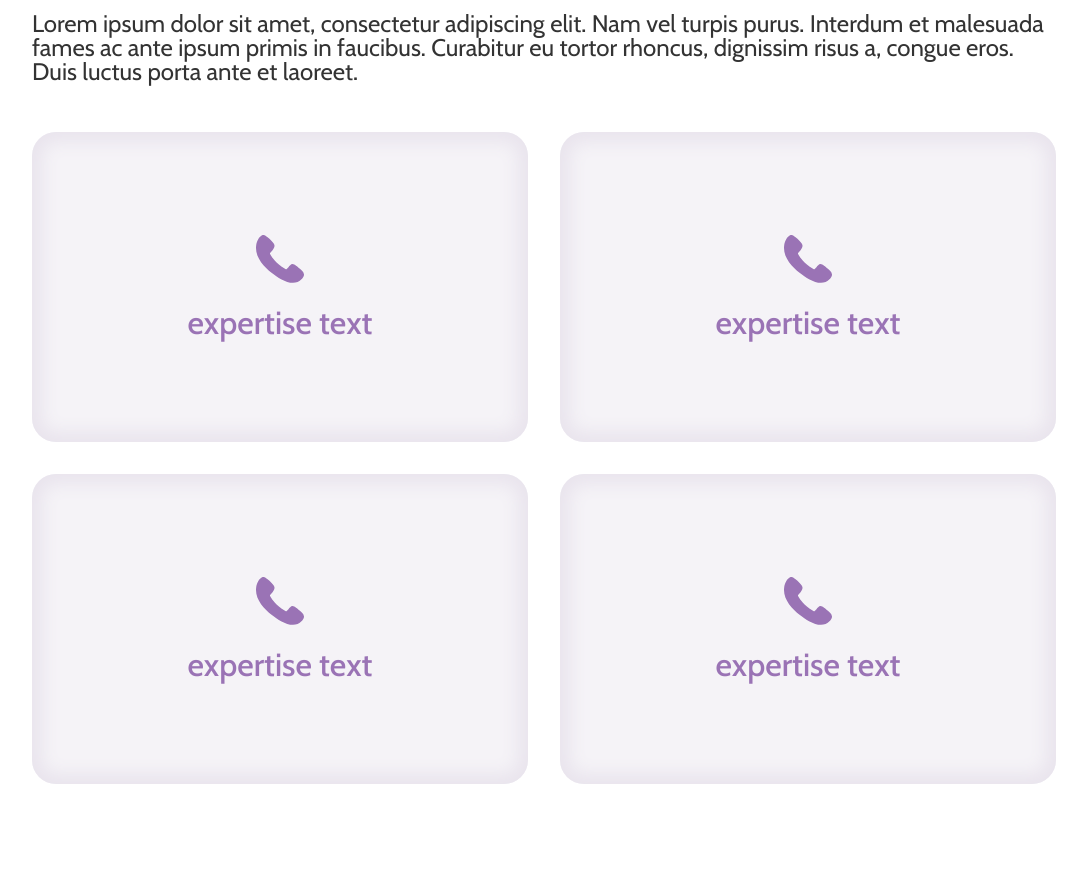
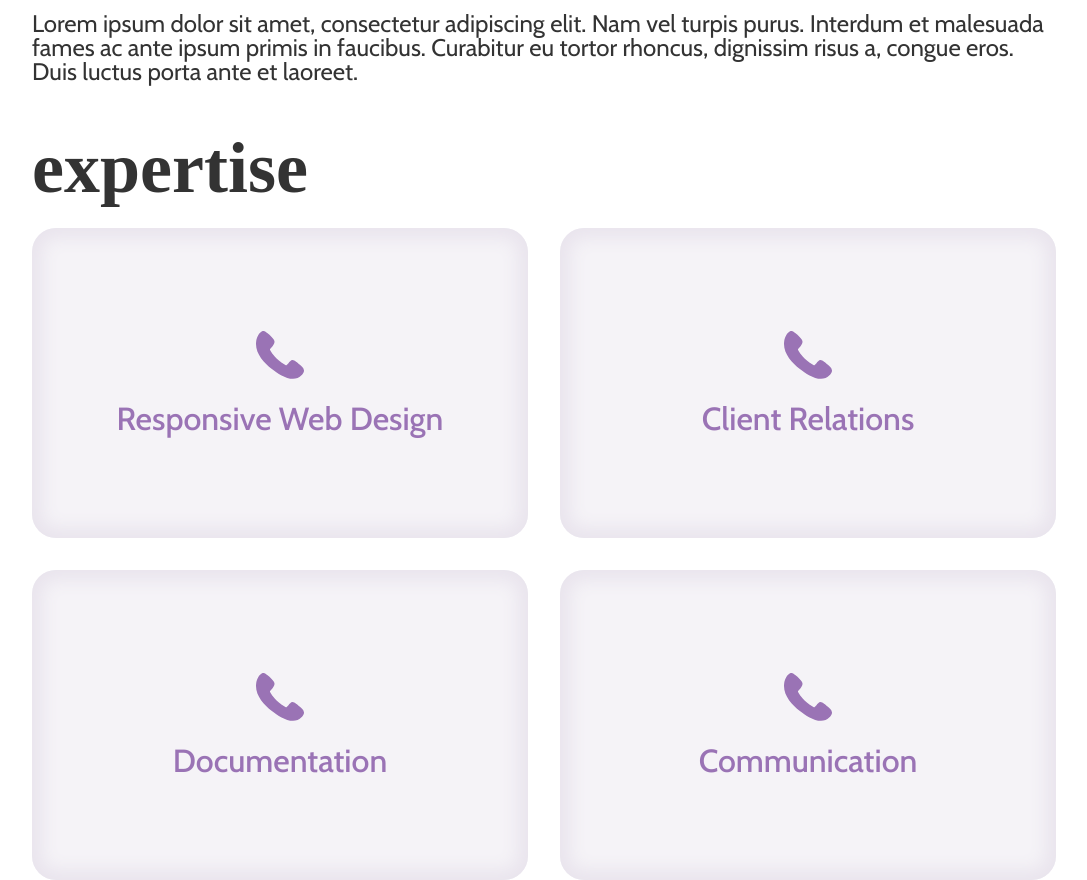
Before and after one commit to alepalesi/palesiwebsite, a React (Vite) app: page / in a window 1280 px wide. Shown: the part 1140-2020 px from the top of the page, without its empty margins (96-1183 px from the left). Before the commit the page ends 1924 px from the top, so only its background shows below. Built offline with nearby package versions, Linux system fonts and the light colour scheme; a web font is replaced by a local one.

Commit message:
[FEATURE] Expertise component pt.2

```diff
--- a/src/components/expertise/index.jsx
+++ b/src/components/expertise/index.jsx
@@ -2,7 +2,7 @@ import React from 'react'
 import PropTypes from 'prop-types'
 
 // Components
-import { useMultiStyleConfig, Grid } from '@chakra-ui/react'
+import { useMultiStyleConfig, Grid, Text, Box, Stack } from '@chakra-ui/react'
 
 import ExpertiseItem from './partials/item'
 
@@ -10,12 +10,31 @@ const Expertise = (props) => {
   const style = useMultiStyleConfig('Expertise')
 
   return (
-    <Grid templateColumns="repeat(2, 1fr)" {...style.grid}>
-      <ExpertiseItem style={style} />
-      <ExpertiseItem style={style} />
-      <ExpertiseItem style={style} />
-      <ExpertiseItem style={style} />
-    </Grid>
+    <Stack {...style.wrapper}>
+      <Text {...style.title}>expertise</Text>
+      <Grid templateColumns="repeat(2, 1fr)" {...style.grid}>
+        <ExpertiseItem
+          style={style}
+          description={'Responsive Web Design'}
+          icon={'web'}
+        />
+        <ExpertiseItem
+          style={style}
+          description={'Client Relations'}
+          icon={'relations'}
+        />
+        <ExpertiseItem
+          style={style}
+          description={'Documentation'}
+          icon={'manuals'}
+        />
+        <ExpertiseItem
+          style={style}
+          description={'Communication'}
+          icon={'communication'}
+        />
+      </Grid>
+    </Stack>
   )
 }
 
--- a/src/components/expertise/partials/item.jsx
+++ b/src/components/expertise/partials/item.jsx
@@ -4,11 +4,13 @@ import PropTypes from 'prop-types'
 import { Box, Stack, Text } from '@chakra-ui/react'
 import { PhoneIcon } from '@chakra-ui/icons'
 
-const ExpertiseItem = ({ style }) => {
+const ExpertiseItem = (props) => {
+  const { style, description } = props
+
   return (
     <Stack {...style.item}>
       <PhoneIcon {...style.icon} />
-      <Text {...style.itemText}>expertise text</Text>
+      <Text {...style.itemText}>{description}</Text>
     </Stack>
   )
 }
--- a/src/pages/theme/components/expertise.ts
+++ b/src/pages/theme/components/expertise.ts
@@ -2,9 +2,15 @@ import { Typ, Colors } from '../utils'
 
 export default {
   baseStyle: {
-    grid: {
+    wrapper: {
       w: '100%',
       maxW: '1024px',
+      gap: '24px',
+    },
+    title: {
+      ...Typ.h1_ext_reg,
+    },
+    grid: {
       gap: '32px',
     },
     item: {
```
